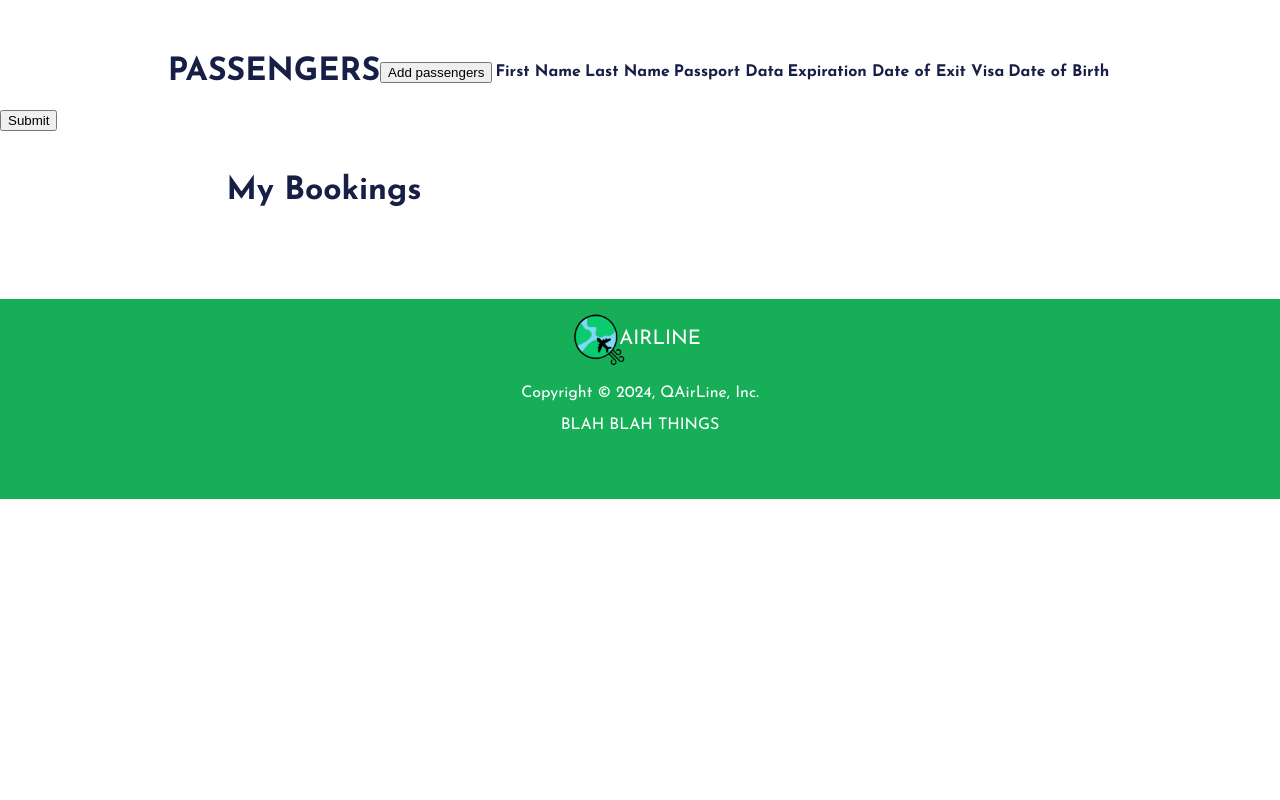
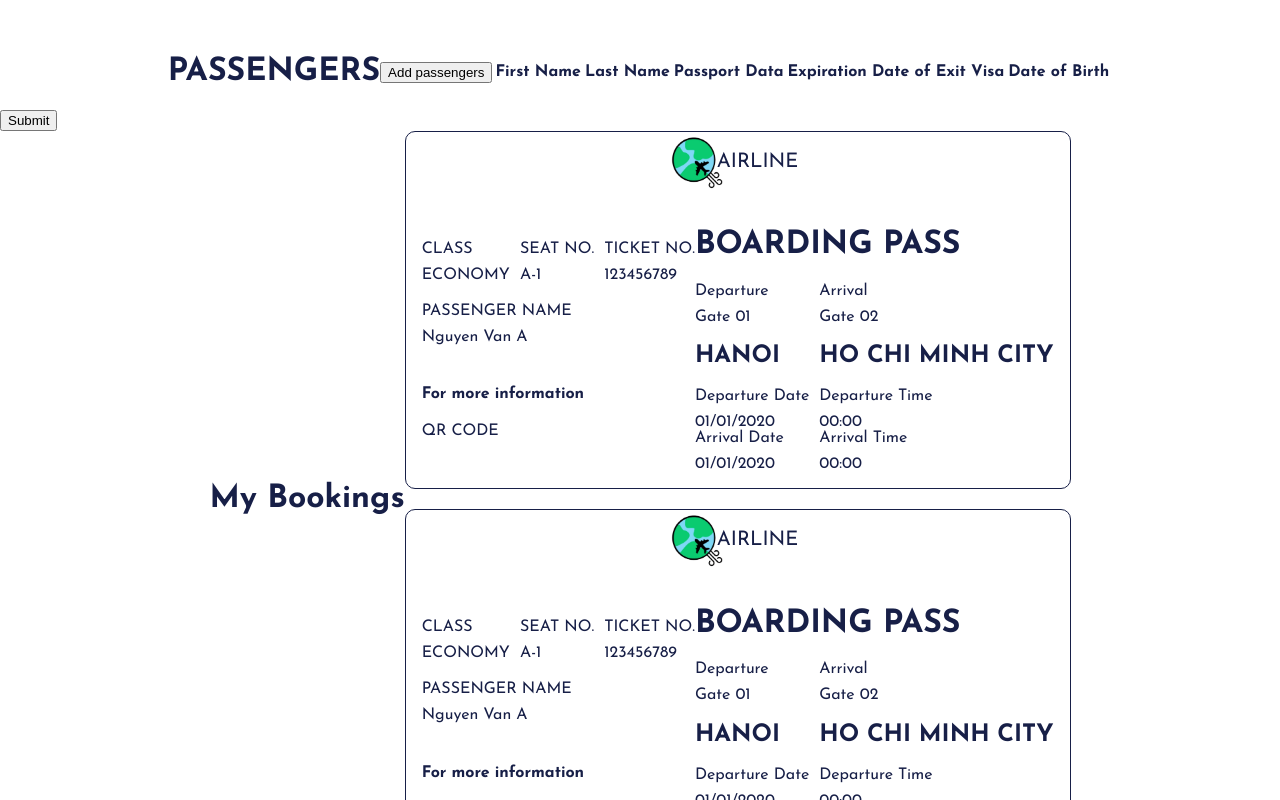
Before and after one commit to HAnguyen-119/QAirline, a React (Vite) app: page /booking in a window 1280 px wide. Shown: the part 1620-2420 px from the top of the page. Before the commit the page ends 2127 px from the top, so only its background shows below. Built offline with nearby package versions, Linux system fonts and the light colour scheme; a web font is replaced by a local one.

Commit message:
[feat] ticket list

```diff
--- /dev/null
+++ b/src/components/Booking/Ticket.css
@@ -0,0 +1,37 @@
+.ticket-container {
+    display: flex;
+    flex-direction: column;
+    border: 1px solid var(--dark);
+    border-radius: 10px;
+    align-items: center;
+}
+
+
+.ticket-inner {
+    display: flex;
+    flex-direction: row;
+    justify-content: center;
+    align-items: center;
+    padding: 1rem;
+}
+
+.passenger-data {
+    display: flex;
+    flex-direction: column;
+    gap: 20px;
+}
+
+.boarding {
+    display: flex;
+    flex-direction: row;
+    align-items: center;
+    justify-content: center;
+}
+
+.seat-info {
+    display: flex;
+    flex-direction: row;
+    justify-content: center;
+    align-items: center;
+    gap: 10px;
+}
--- /dev/null
+++ b/src/components/Booking/Ticket.jsx
@@ -0,0 +1,54 @@
+import LabelElement from "../Form/LabelElement.jsx";
+import HorizontalRule from "../HorizontalRule.jsx";
+import Logo from "../Logo.jsx";
+import ('./Ticket.css')
+
+export default function Ticket() {
+    return (
+        <div className='ticket-container'>
+            <Logo/>
+            <div className='ticket-inner'>
+                <div className='passenger-data'>
+                    <div className='seat-info'>
+                        <LabelElement description='CLASS' text='ECONOMY'/>
+                        <LabelElement description='SEAT NO.' text='A-1'/>
+                        <LabelElement description='TICKET NO.' text='123456789'/>
+                    </div>
+                    <div className='passenger-info'>
+                        <LabelElement description='PASSENGER NAME' text='Nguyen Van A'/>
+                    </div>
+                    <div className='ticket-qr'>
+                        <h4>For more information</h4>
+                        <div>
+                            QR CODE
+                        </div>
+                    </div>
+                </div>
+
+                <div className='boarding-data'>
+                    <div className=''>
+                        <div className='boarding-data'>
+                            <h1>BOARDING PASS</h1>
+                            <div className='form-wrapper boarding'>
+                                <div className='dept-'>
+                                    <LabelElement description='Departure' text='Gate 01'/>
+                                    <h2>HANOI</h2>
+                                    <LabelElement description='Departure Date' text='01/01/2020'/>
+                                    <LabelElement description='Arrival Date' text='01/01/2020'/>
+
+                                </div>
+                                <div className='arrv-'>
+                                    <LabelElement description='Arrival' text='Gate 02'/>
+                                    <h2>HO CHI MINH CITY</h2>
+                                    <LabelElement description='Departure Time' text='00:00'/>
+                                    <LabelElement description='Arrival Time' text='00:00'/>
+                                </div>
+                            </div>
+                        </div>
+                    </div>
+                </div>
+            </div>
+
+        </div>
+    )
+}
--- /dev/null
+++ b/src/pages/Booking/Booking.css
@@ -0,0 +1,5 @@
+.ticket-list {
+    display: flex;
+    flex-direction: column;
+    gap: 20px;
+}
--- a/src/pages/Booking/Booking.jsx
+++ b/src/pages/Booking/Booking.jsx
@@ -3,6 +3,9 @@ import InputElement from "../../components/Form/InputElement.jsx";
 import LabelElement from "../../components/Form/LabelElement.jsx";
 import FieldElement from "../../components/Form/FieldElement.jsx";
 import {AddPassenger} from "../../utils/AddPassenger.js";
+import Ticket from "../../components/Booking/Ticket.jsx";
+
+import ('./Booking.css')
 
 export default function Booking() {
     return (
@@ -59,9 +62,11 @@ export default function Booking() {
             </div>
             <div className='form my-booking'>
                 <h1>My Bookings</h1>
-                <form>
+                <div className='ticket-list'>
+                    <Ticket/>
+                    <Ticket/>
+                </div>
 
-                </form>
             </div>
         </div>
     )
```
